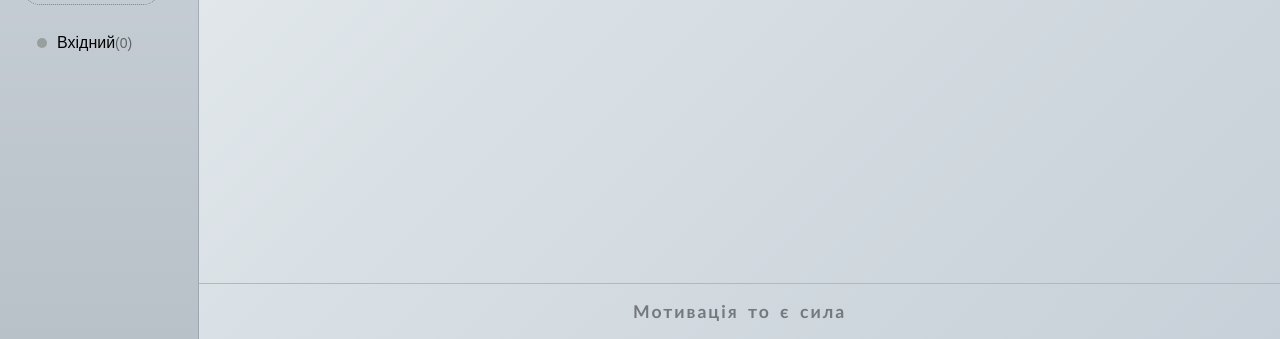
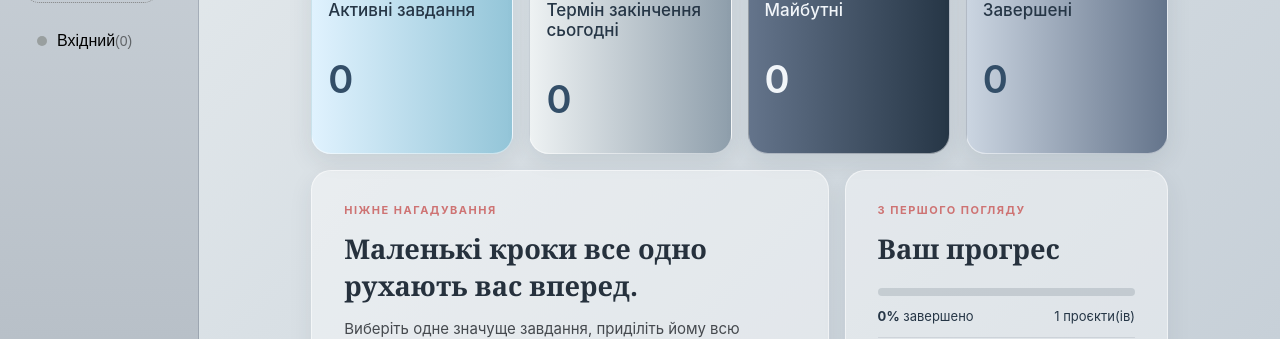
Before and after one commit to Nicholas-Nak/TaskFlow, a website built with webpack: page src/index.html in a window 1280 px wide. Shown: the part 461-800 px from the top of the page. Built offline with nearby package versions, Linux system fonts and the light colour scheme; files whose address does not match are found by name.

Commit message:
feat: add reminder and progress cards to overview dashboard

```diff
--- a/src/index.js
+++ b/src/index.js
@@ -5,6 +5,7 @@ import { renderProjects } from "./ui/renderProjects";
 import { Project, Task } from "./logic/classes";
 import { initProjectModal, initTaskModal, initDeleteConfirmModal } from "./ui/modals";
 import { initNavigationFilters } from "./ui/modals";
+import { renederOverview } from "./ui/renderOverview";
 
 export const appProjects = loadStorage();
 export function getAppProjects() {
@@ -27,6 +28,7 @@ initProjectModal();
 initTaskModal();
 initDeleteConfirmModal();
 initNavigationFilters();
+renederOverview();
 
 export function clearMain() {
   const main = document.getElementById("dynamic-content");
--- a/src/styles.css
+++ b/src/styles.css
@@ -229,6 +229,7 @@ ol {
   border-radius: 15px;
   text-align: start;
   width: 90%;
+  font-size: 15px;
   font-family:
     "Lucida Sans", "Lucida Sans Regular", "Lucida Grande",
     "Lucida Sans Unicode", Geneva, Verdana, sans-serif;
@@ -1063,7 +1064,6 @@ footer {
   font-size: 38px;
   font-weight: 600;
   line-height: 1;
-
   color: #334e68;
 
   margin-top: 24px;
@@ -1084,3 +1084,96 @@ footer {
 #first-statistic-row > :nth-child(4) {
   background-image: linear-gradient(to right, #cbd5e1 0%, #64748b 100%);
 }
+#second-statistic-row {
+  display: grid;
+  grid-template-columns: 1.6fr 1fr;
+  gap: 1rem;
+  margin-top: 1rem;
+}
+
+.overview-card {
+  background-color: rgba(255, 255, 255, 0.4);
+  border: 1px solid rgba(255, 255, 255, 0.5);
+  border-radius: 20px;
+  padding: 2rem;
+  box-shadow: 0 8px 24px rgba(38, 54, 70, 0.08);
+  display: flex;
+  flex-direction: column;
+  gap: 0.8rem;
+  transition: box-shadow 0.2s ease, transform 0.2s ease;
+}
+
+.overview-card:hover {
+  transform: translateY(-2px);
+  box-shadow: 0 12px 30px rgba(38, 54, 70, 0.12);
+}
+
+.card-eyebrow {
+  font-size: 11px;
+  font-weight: 700;
+  letter-spacing: 1.5px;
+  text-transform: uppercase;
+  color: #ce7373;
+}
+
+.card-title {
+  font-family: Georgia, serif;
+  font-size: 1.7rem;
+  color: #26313d;
+  margin: 0;
+  font-weight: 700;
+}
+
+.card-text {
+  font-size: 15px;
+  color: #45494e;
+  line-height: 1.6;
+  margin: 0;
+  max-width: 90%;
+}
+
+.progress-bar-container {
+  width: 100%;
+  height: 8px;
+  background-color: rgba(38, 54, 70, 0.15);
+  border-radius: 10px;
+  margin-top: 0.5rem;
+  overflow: hidden;
+}
+
+.progress-bar-fill {
+  height: 100%;
+  background-color: #263646;
+  border-radius: 10px;
+  transition: width 0.8s ease-out;
+}
+
+.progress-stats {
+  display: flex;
+  justify-content: space-between;
+  font-size: 13px;
+  color: #263646;
+}
+
+.progress-stats strong {
+  font-weight: 700;
+}
+
+.progress-footer {
+  margin-top: auto;
+  padding-top: 1rem;
+  border-top: 1px solid rgba(38, 54, 70, 0.1);
+  font-size: 12px;
+  color: #64748b;
+  display: flex;
+  gap: 12px;
+}
+
+.progress-footer strong {
+  color: #ce7373;
+}
+@media (max-width: 950px) {
+  #second-statistic-row {
+    grid-template-columns: 1fr;
+  }
+}
--- a/src/ui/renderOverview.js
+++ b/src/ui/renderOverview.js
@@ -140,4 +140,66 @@ export function renederOverview(){
  completedConianer.appendChild(completedPng);
  completedConianer.appendChild(completedSpan);
  completedConianer.appendChild(completedNumber);
+ const secondRowContainer = document.createElement('div');
+  secondRowContainer.id = "second-statistic-row";
+
+  const reminderCard = document.createElement('div');
+  reminderCard.classList.add("overview-card", "reminder-card");
+
+  const reminderEyebrow = document.createElement('span');
+  reminderEyebrow.classList.add("card-eyebrow");
+  reminderEyebrow.textContent = "НІЖНЕ НАГАДУВАННЯ";
+
+  const reminderTitle = document.createElement('h3');
+  reminderTitle.classList.add("card-title");
+  reminderTitle.textContent = "Маленькі кроки все одно рухають вас вперед.";
+
+  const reminderText = document.createElement('p');
+  reminderText.classList.add("card-text");
+  reminderText.textContent = "Виберіть одне значуще завдання, приділіть йому всю свою увагу, а решта нехай зачекає своєї черги.";
+
+  reminderCard.append(reminderEyebrow, reminderTitle, reminderText);
+
+  const progressCard = document.createElement('div');
+  progressCard.classList.add("overview-card", "progress-card");
+
+  const progressEyebrow = document.createElement('span');
+  progressEyebrow.classList.add("card-eyebrow");
+  progressEyebrow.textContent = "З ПЕРШОГО ПОГЛЯДУ";
+
+  const progressTitle = document.createElement('h3');
+  progressTitle.classList.add("card-title");
+  progressTitle.textContent = "Ваш прогрес";
+
+  const totalTasksCount = getTotalActive() + getCompletedTotal();
+  const progressPercent = totalTasksCount === 0 ? 0 : Math.round((getCompletedTotal() / totalTasksCount) * 100);
+
+  const progressBarContainer = document.createElement('div');
+  progressBarContainer.classList.add("progress-bar-container");
+
+  const progressBarFill = document.createElement('div');
+  progressBarFill.classList.add("progress-bar-fill");
+  progressBarFill.style.width = `${progressPercent}%`;
+  progressBarContainer.appendChild(progressBarFill);
+
+  const progressStats = document.createElement('div');
+  progressStats.classList.add("progress-stats");
+
+  const percentText = document.createElement('span');
+  percentText.innerHTML = `<strong>${progressPercent}%</strong> завершено`;
+
+  const projectsText = document.createElement('span');
+  const projectsCount = getAppProjects().getProjects().length;
+  projectsText.textContent = `${projectsCount} проєкти(ів)`;
+
+  progressStats.append(percentText, projectsText);
+
+  const progressFooter = document.createElement('div');
+  progressFooter.classList.add("progress-footer");
+  progressFooter.innerHTML = `<span><strong>0</strong> прострочених</span> &middot; <span><strong>0</strong> високий пріоритет</span>`;
+
+  progressCard.append(progressEyebrow, progressTitle, progressBarContainer, progressStats, progressFooter);
+
+  secondRowContainer.append(reminderCard, progressCard);
+  contentContainer.appendChild(secondRowContainer);
 }
```
